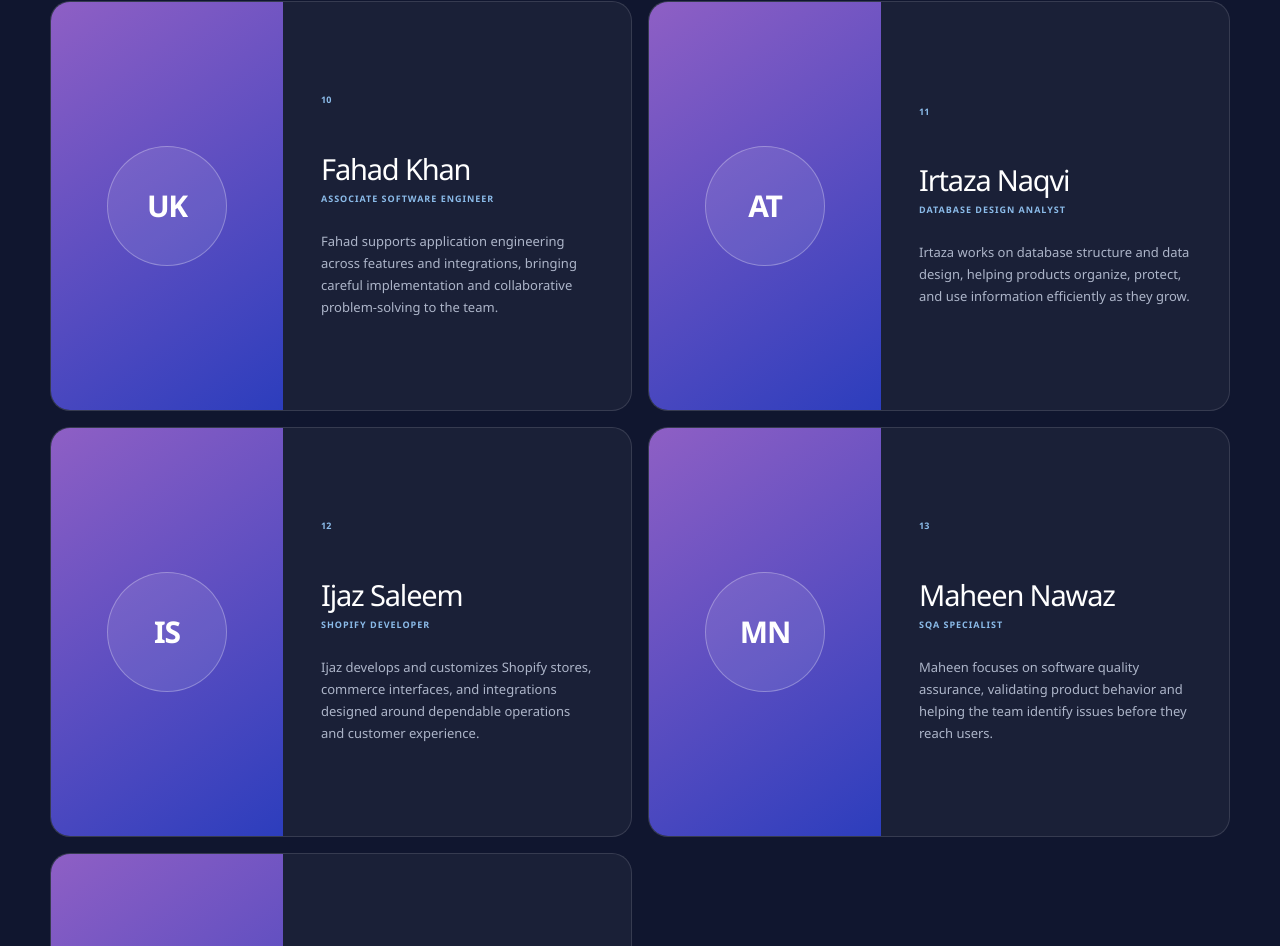
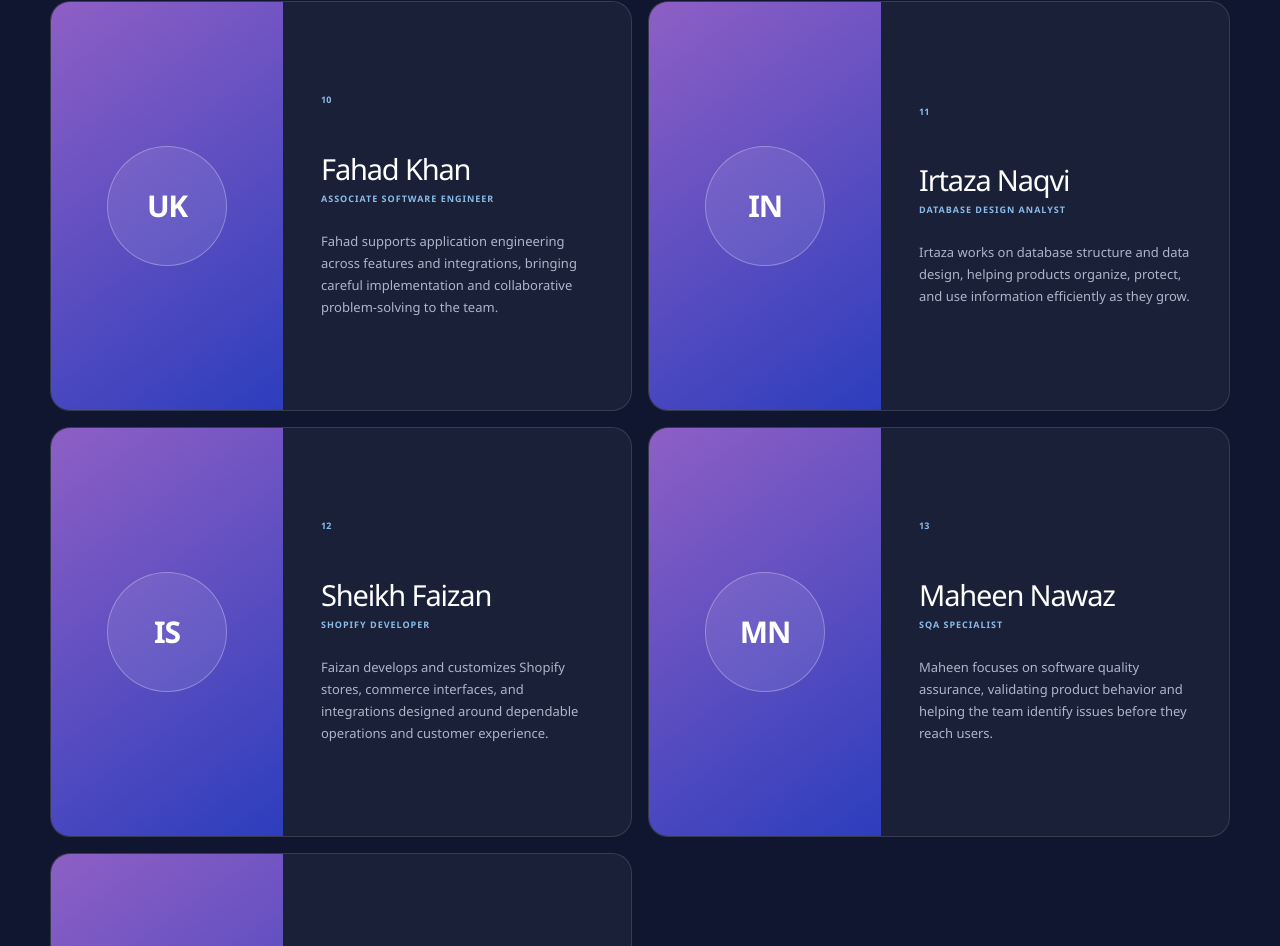
Before and after one commit to ITGhost712/HashSync, a Next.js app: page /team in a window 1280 px wide. Shown: the part 3216-4162 px from the top of the page. Built offline with nearby package versions, Linux system fonts and the light colour scheme.

Commit message:
Update page.tsx

```diff
--- a/app/team/page.tsx
+++ b/app/team/page.tsx
@@ -17,8 +17,8 @@ const team = [
   { initials: "UA", name: "Usman Amir", role: "Flutter Developer", bio: "Usman develops cross-platform mobile applications in Flutter with a focus on reliable functionality, product quality, and a consistent user experience." },
   { initials: "AN", name: "Aiman Nisar", role: "Junior Flutter Developer", bio: "Aiman contributes to Flutter application development, feature implementation, testing, and the continuous improvement of mobile product experiences." },
   { initials: "UK", name: "Fahad Khan", role: "Associate Software Engineer", bio: "Fahad supports application engineering across features and integrations, bringing careful implementation and collaborative problem-solving to the team." },
-  { initials: "AT", name: "Irtaza Naqvi", role: "Database Design Analyst", bio: "Irtaza works on database structure and data design, helping products organize, protect, and use information efficiently as they grow." },
-  { initials: "IS", name: "Ijaz Saleem", role: "Shopify Developer", bio: "Ijaz develops and customizes Shopify stores, commerce interfaces, and integrations designed around dependable operations and customer experience." },
+  { initials: "IN", name: "Irtaza Naqvi", role: "Database Design Analyst", bio: "Irtaza works on database structure and data design, helping products organize, protect, and use information efficiently as they grow." },
+  { initials: "IS", name: "Sheikh Faizan", role: "Shopify Developer", bio: "Faizan develops and customizes Shopify stores, commerce interfaces, and integrations designed around dependable operations and customer experience." },
   { initials: "MN", name: "Maheen Nawaz", role: "SQA Specialist", bio: "Maheen focuses on software quality assurance, validating product behavior and helping the team identify issues before they reach users." },
   { initials: "ZF", name: "Zainab Fatima", role: "Business Development Executive", bio: "Zainab connects client needs with HashSync's capabilities, supporting early conversations and long-term relationships with clarity and care." },
 ];
```
